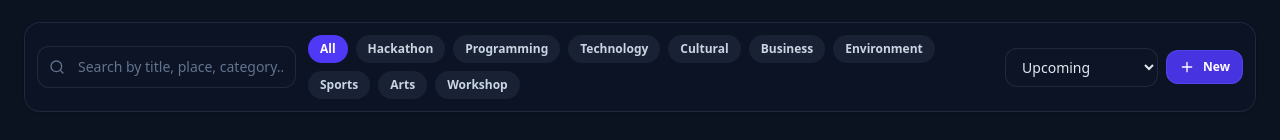
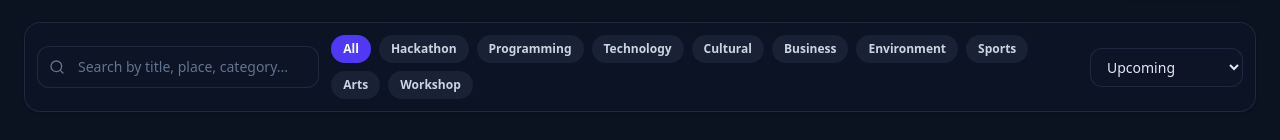
Before and after one commit to alaminXpro/eventify, a React (Vite) app in the folder client/: page /events in a window 1280 px wide. Shown: the part 186-326 px from the top of the page. Built offline with nearby package versions, Linux system fonts and the light colour scheme.

Commit message:
fix events/create route issue.

```diff
--- a/client/src/pages/Events.jsx
+++ b/client/src/pages/Events.jsx
@@ -245,7 +245,7 @@ const Events = () => {
 
           {/* Desktop Create button (quick access) */}
           <Link
-            to="/events/new"
+            to="/events/create"
             className="hidden sm:inline-flex items-center gap-2 rounded-xl bg-gradient-to-r from-indigo-600 to-violet-600 px-4 py-2 text-sm font-semibold text-white shadow hover:from-indigo-500 hover:to-violet-600"
           >
             <PlusIcon className="h-4 w-4" />
@@ -300,14 +300,6 @@ const Events = () => {
                 <option value="capacity">Largest capacity</option>
               </select>
 
-              {/* Create button (visible on all sizes inside controls) */}
-              <Link
-                to="/events/new"
-                className="inline-flex items-center gap-2 rounded-xl border border-indigo-500/40 bg-indigo-600/90 px-3 py-2 text-xs font-semibold text-white hover:bg-indigo-600"
-              >
-                <PlusIcon className="h-4 w-4" />
-                New
-              </Link>
             </div>
           </div>
         </div>
```
